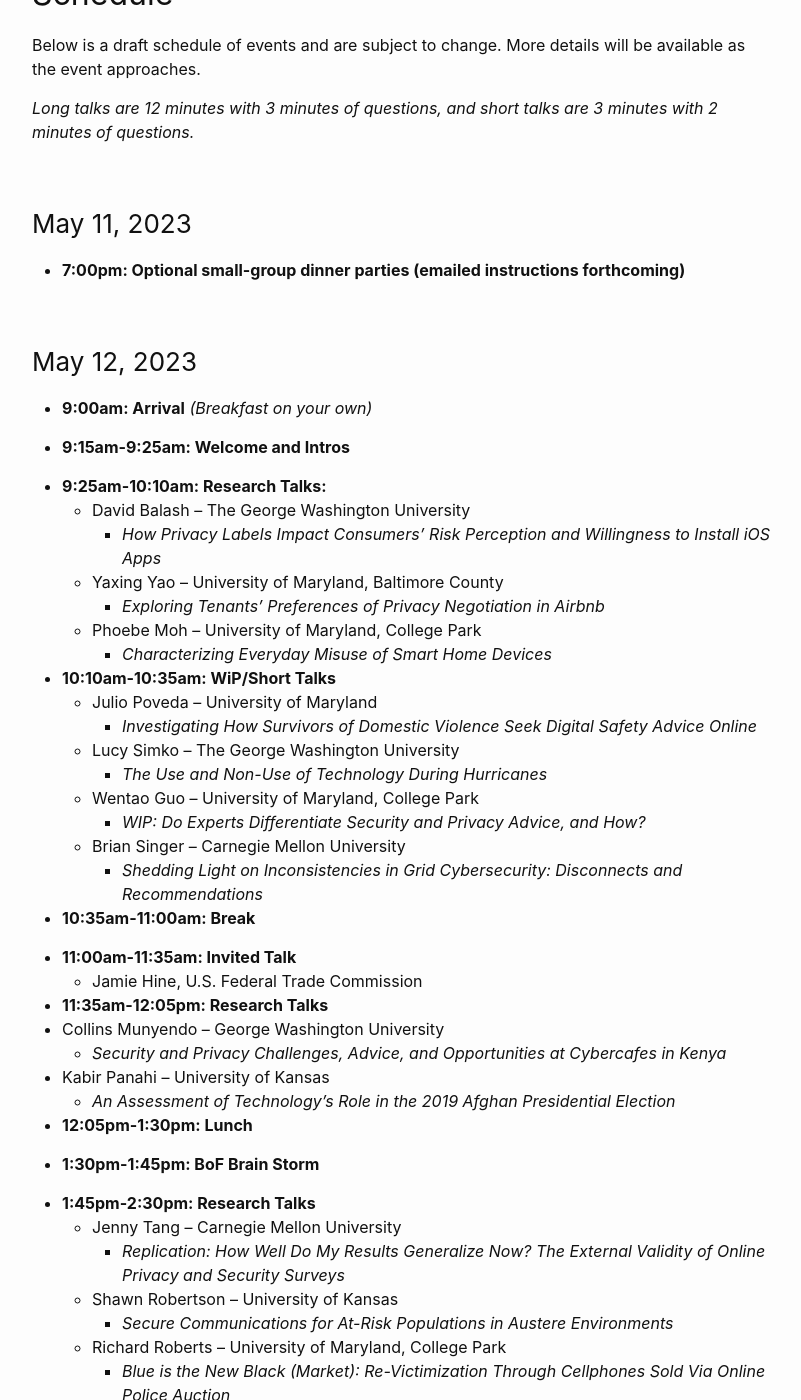
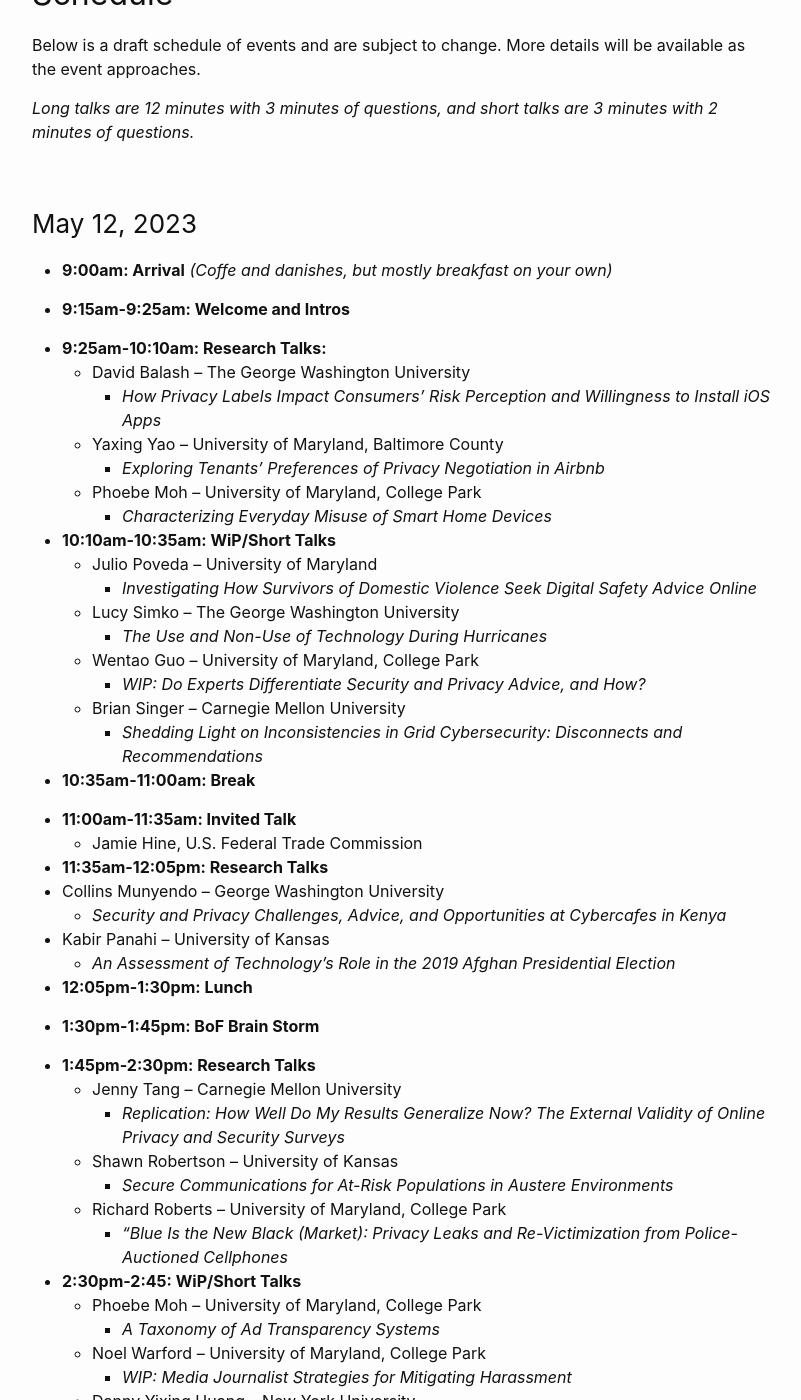
Before and after one commit to CACTUS-Colloquium/CACTUS-Colloquium.github.io, a Jekyll site: the page built from _posts/2023-5-12-index.md, in a window 1280 px wide and 1400 px high, scrolled down 748 px. Shown: the whole window, without its empty margins (238-1039 px from the left). Built offline with Jekyll 4.4.1, drawn with Linux system fonts in a browser that asks for light colours; some of the changed text lies outside the part shown.

Commit message:
updating the schedule

```diff
--- a/_posts/2023-5-12-index.md
+++ b/_posts/2023-5-12-index.md
@@ -19,13 +19,9 @@ Below is a draft schedule of events and are subject to change. More details will
 
 *Long talks are 12 minutes with 3 minutes of questions, and short talks are 3 minutes with 2 minutes of questions.*
 
-### May 11, 2023
-
-* **7:00pm: Optional small-group dinner parties (emailed instructions forthcoming)**
-
 ### May 12, 2023
 
-* **9:00am: Arrival** *(Breakfast on your own)*
+* **9:00am: Arrival** *(Coffe and danishes, but mostly breakfast on your own)*
 
 * **9:15am-9:25am: Welcome and Intros**
 
@@ -68,7 +64,7 @@ Below is a draft schedule of events and are subject to change. More details will
   * Shawn Robertson -- University of Kansas
     * *Secure Communications for At-Risk Populations in Austere Environments*
   * Richard Roberts -- University of Maryland, College Park
-    * *Blue is the New Black (Market): Re-Victimization Through Cellphones Sold Via Online Police Auction*
+    * *"Blue Is the New Black (Market): Privacy Leaks and Re-Victimization from Police-Auctioned Cellphones*
 
 * **2:30pm-2:45: WiP/Short Talks**
   * Phoebe Moh -- University of Maryland, College Park
@@ -88,7 +84,7 @@ Below is a draft schedule of events and are subject to change. More details will
 
 * **4:50pm-5:00pm: Closing Remarks**
 
-* **6:30pm Dinner groups (emailed instructions forthcoming)**
+* **6:30pm Dinner on your own**
 
 ## Location
 
```
